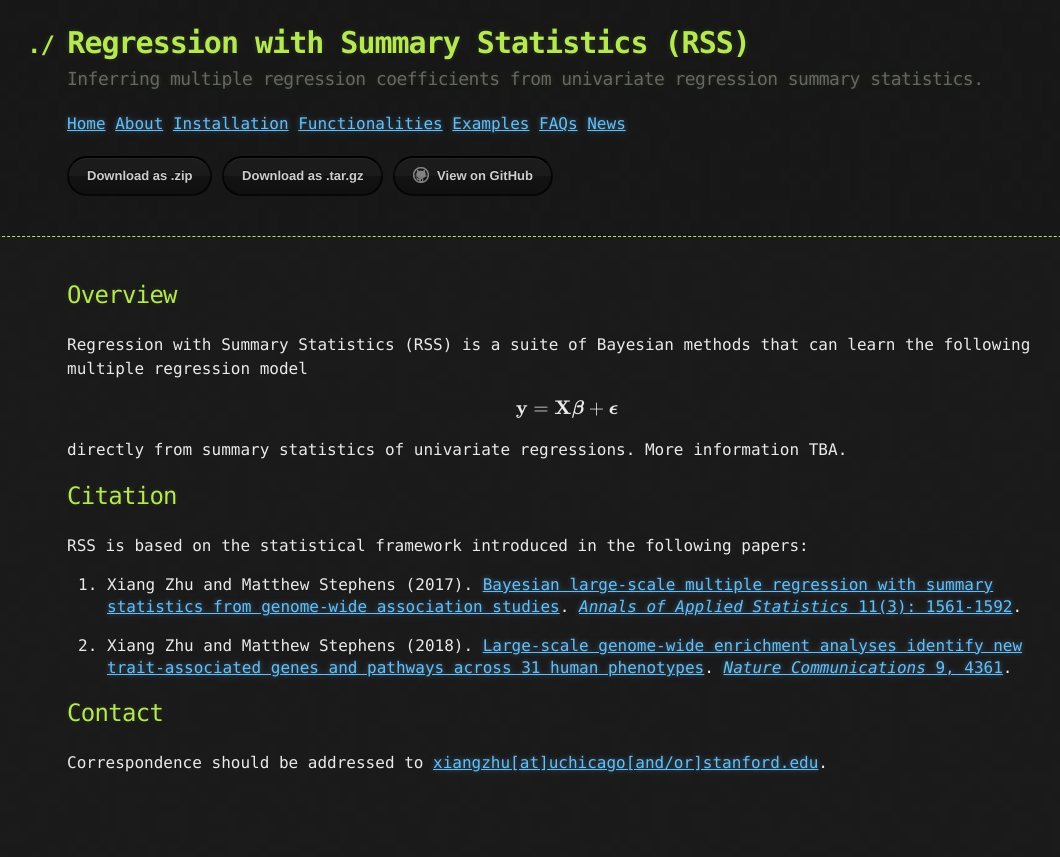
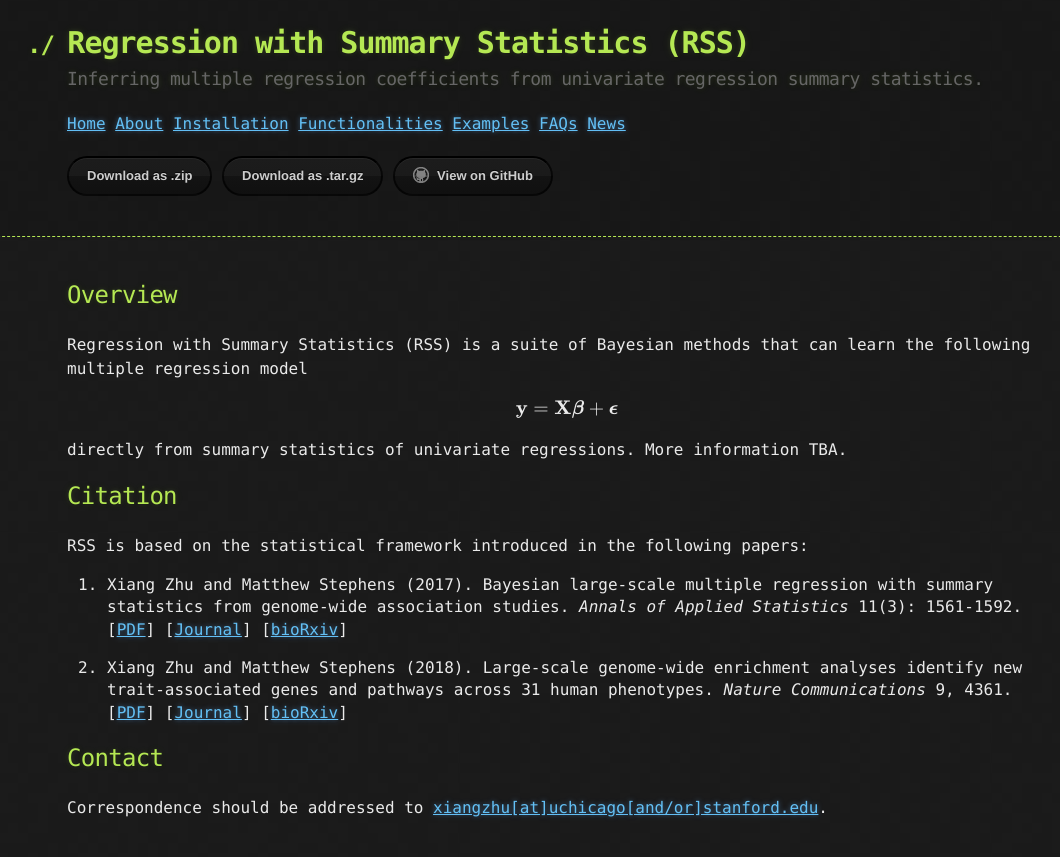
Before and after one commit to stephenslab/rss, a Jekyll site: the page built from docs/About.md, in a window 1280 px wide. Shown: the top 857 px of the page, without its empty margins (73-1133 px from the left). Built offline with Jekyll 4.4.1, drawn with Linux system fonts in a browser that asks for light colours; our own code applies the rules of GitHub Pages for plain Markdown files; formulas are drawn with MathJax 3.

Commit message:
update about page

```diff
--- a/docs/About.md
+++ b/docs/About.md
@@ -13,12 +13,20 @@ More information TBA.
 RSS is based on the statistical framework introduced in the following papers:
 
 1. Xiang Zhu and Matthew Stephens (2017).
-[Bayesian large-scale multiple regression with summary statistics from genome-wide association studies](http://stephenslab.uchicago.edu/assets/papers/Zhu2017.pdf).
-[*Annals of Applied Statistics* 11(3): 1561-1592](http://dx.doi.org/10.1214/17-AOAS1046).
+Bayesian large-scale multiple regression with
+summary statistics from genome-wide association studies.
+*Annals of Applied Statistics* 11(3): 1561-1592.
+[[PDF](http://stephenslab.uchicago.edu/assets/papers/Zhu2017.pdf)]
+[[Journal](http://dx.doi.org/10.1214/17-AOAS1046)]
+[[bioRxiv](https://doi.org/10.1101/042457)]
 
 2. Xiang Zhu and Matthew Stephens (2018).
-[Large-scale genome-wide enrichment analyses identify new trait-associated genes and pathways across 31 human phenotypes](https://www.nature.com/articles/s41467-018-06805-x.pdf).
-[*Nature Communications* 9, 4361](https://www.nature.com/articles/s41467-018-06805-x).
+Large-scale genome-wide enrichment analyses identify new
+trait-associated genes and pathways across 31 human phenotypes.
+*Nature Communications* 9, 4361.
+[[PDF](https://www.nature.com/articles/s41467-018-06805-x.pdf)]
+[[Journal](https://www.nature.com/articles/s41467-018-06805-x)]
+[[bioRxiv](https://doi.org/10.1101/160770)]
 
 ## Contact
 
```
